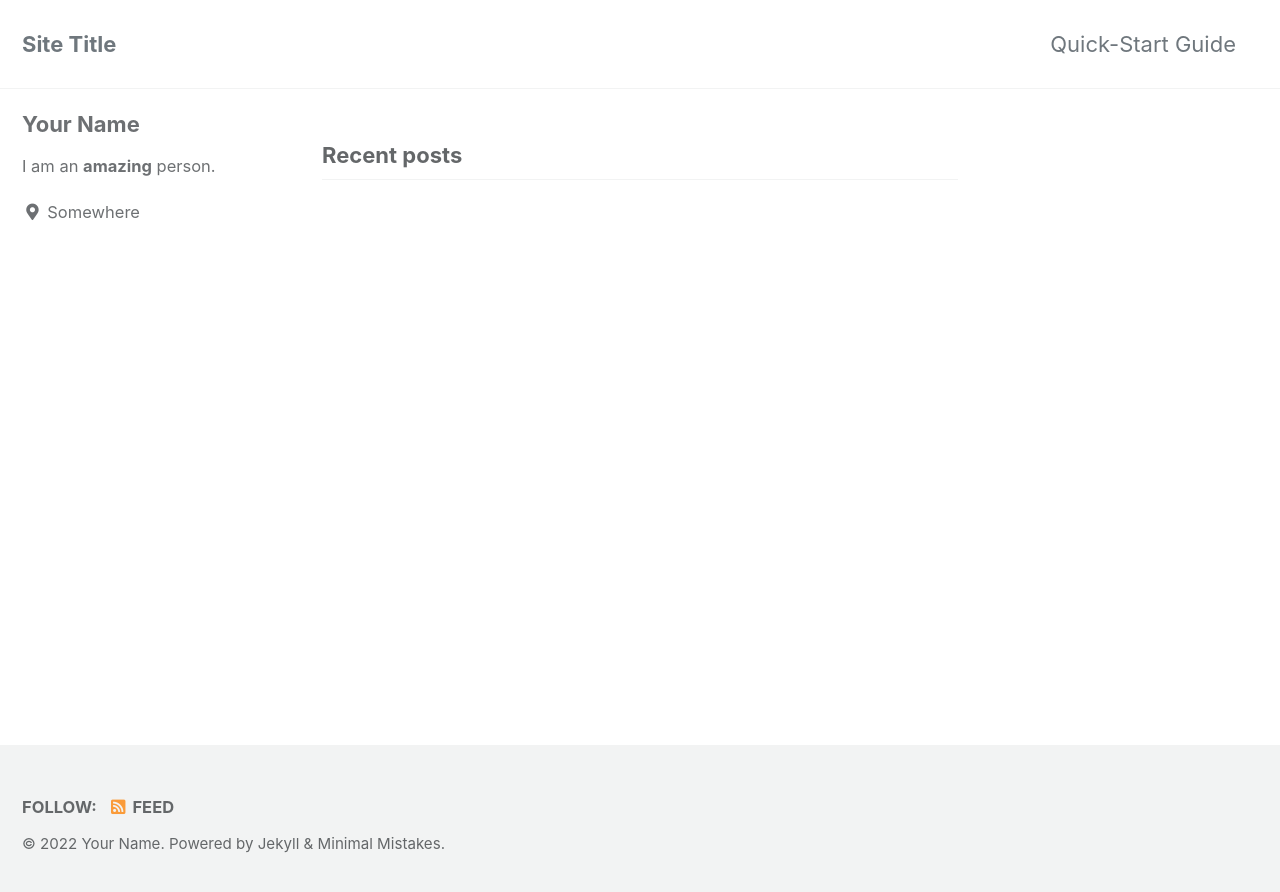
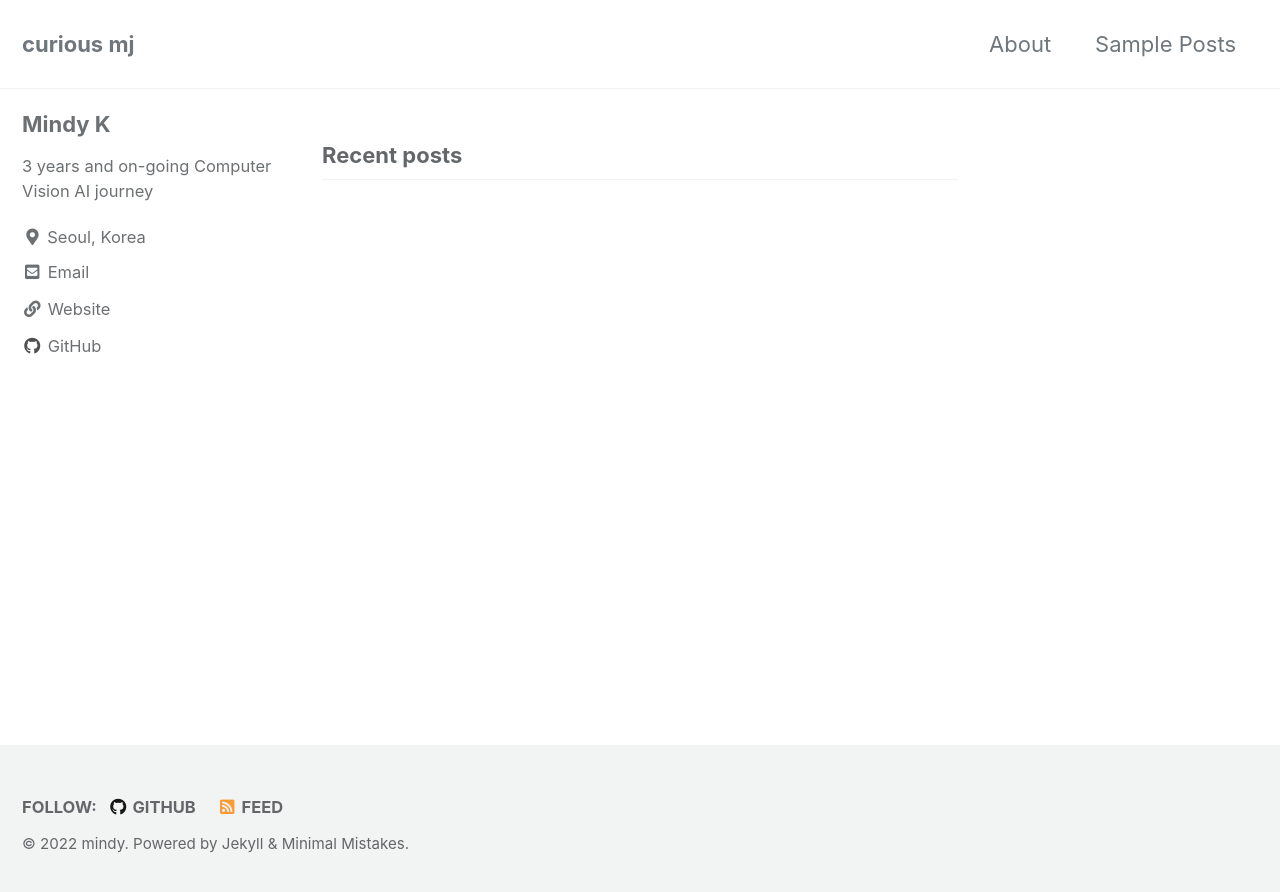
Before and after one commit to mindyjkang/mindyjkang.github.io, a Jekyll site: the page built from index.html, in a window 1280 px wide. Shown: the top 892 px of the page. Built offline with Jekyll 4.4.1, drawn with Linux system fonts in a browser that asks for light colours; cached includes are drawn as plain includes; the list of posts is cut into pages by our own code.

Commit message:
modify site home

```diff
--- a/_config.yml
+++ b/_config.yml
@@ -16,14 +16,14 @@ minimal_mistakes_skin    : "default" # "air", "aqua", "contrast", "dark", "dirt"
 
 # Site Settings
 locale                   : "en-US"
-title                    : "Site Title"
+title                    : "curious mj"
 title_separator          : "-"
 subtitle                 : # site tagline that appears below site title in masthead
-name                     : "Your Name"
-description              : "An amazing website."
+name                     : "mindy"
+description              : "mindy's developer blog"
 url                      : # the base hostname & protocol for your site e.g. "https://mmistakes.github.io"
 baseurl                  : # the subpath of your site, e.g. "/blog"
-repository               : # GitHub username/repo-name e.g. "mmistakes/minimal-mistakes"
+repository               : "https://github.com/mindyjkang"
 teaser                   : # path of fallback teaser image, e.g. "/assets/images/500x300.png"
 logo                     : # path of logo image to display in the masthead, e.g. "/assets/images/88x88.png"
 masthead_title           : # overrides the website title displayed in the masthead, use " " for no title
@@ -104,18 +104,18 @@ analytics:
 
 # Site Author
 author:
-  name             : "Your Name"
+  name             : "Mindy K"
   avatar           : # path of avatar image, e.g. "/assets/images/bio-photo.jpg"
-  bio              : "I am an **amazing** person."
-  location         : "Somewhere"
+  bio              : "3 years and on-going Computer Vision AI journey"
+  location         : "Seoul, Korea"
   email            :
   links:
     - label: "Email"
       icon: "fas fa-fw fa-envelope-square"
-      # url: "mailto:your.name@email.com"
+      url: "mailto:mindyjkang@gmail.com"
     - label: "Website"
       icon: "fas fa-fw fa-link"
-      # url: "https://your-website.com"
+      url: "https://mindyjkang.github.io"
     - label: "Twitter"
       icon: "fab fa-fw fa-twitter-square"
       # url: "https://twitter.com/"
@@ -124,7 +124,7 @@ author:
       # url: "https://facebook.com/"
     - label: "GitHub"
       icon: "fab fa-fw fa-github"
-      # url: "https://github.com/"
+      url: "https://github.com/mindyjkang"
     - label: "Instagram"
       icon: "fab fa-fw fa-instagram"
       # url: "https://instagram.com/"
@@ -140,7 +140,7 @@ footer:
       # url:
     - label: "GitHub"
       icon: "fab fa-fw fa-github"
-      # url:
+      url: "https://github.com/mindyjkang"
     - label: "GitLab"
       icon: "fab fa-fw fa-gitlab"
       # url:
```
Also changed, not shown: _data/navigation.yml (+6 -6 lines), 15 other files.
